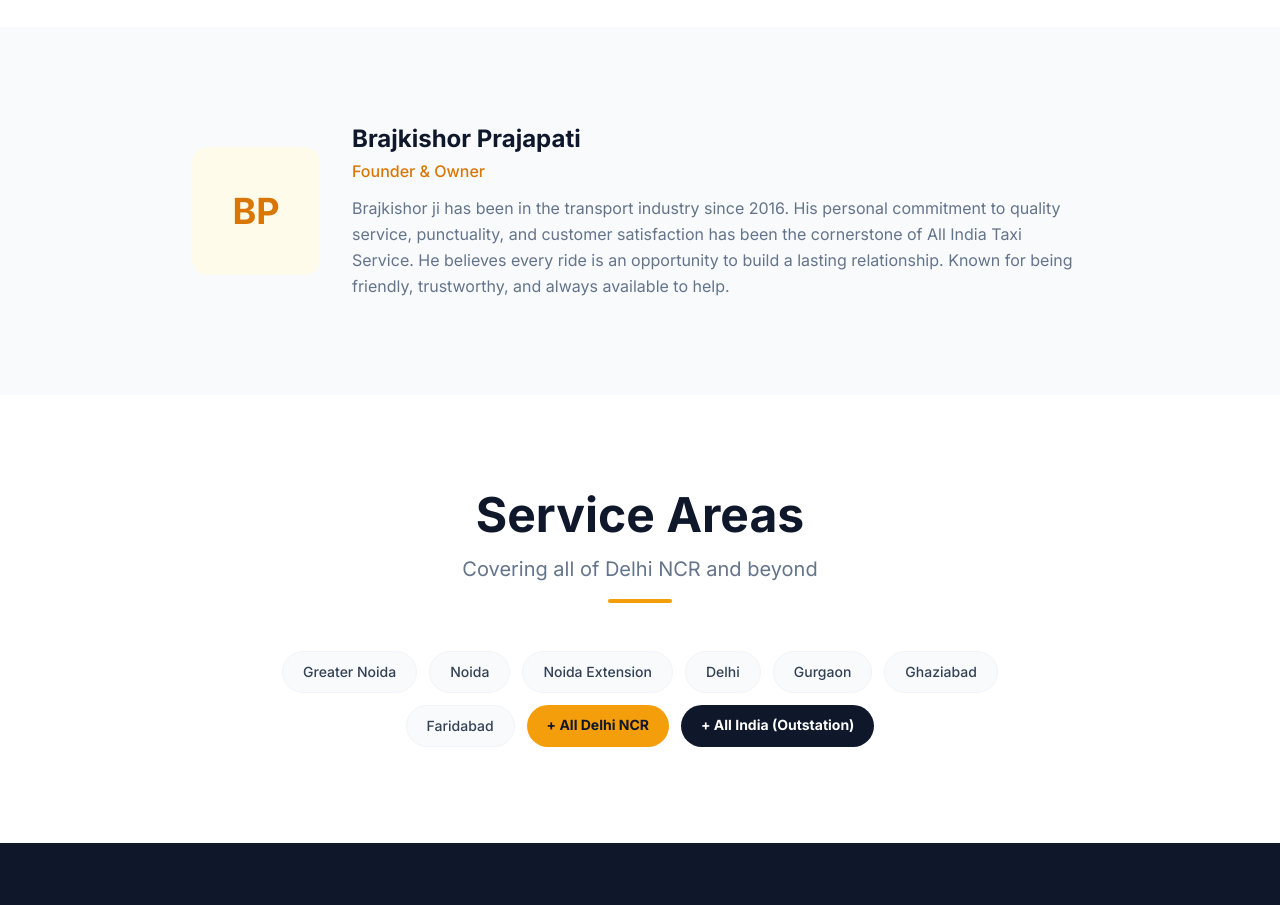
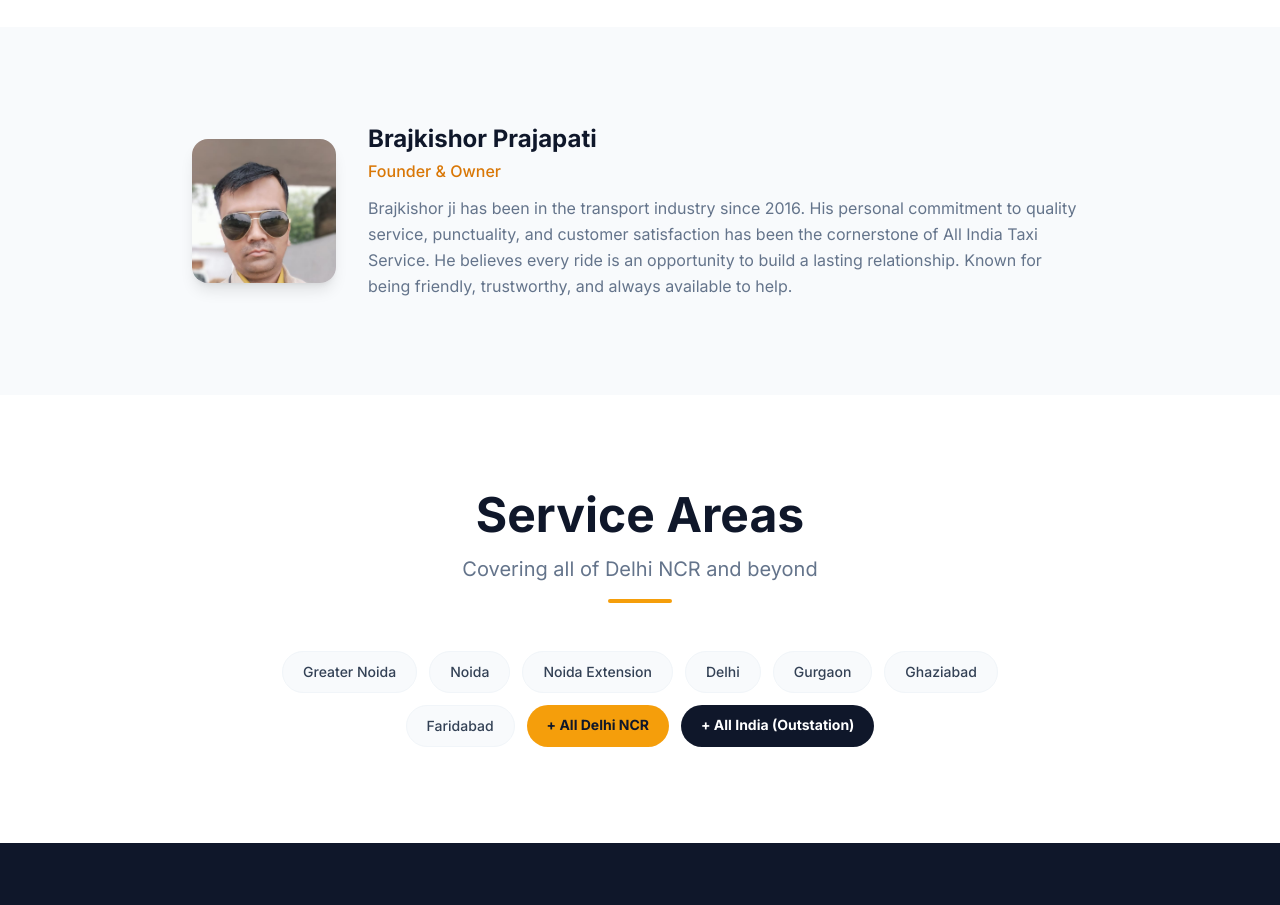
Before and after one commit to dorrisbetty/AIT-final-from-bp6, a React (Vite) app: page /about in a window 1280 px wide. Shown: the part 1860-2765 px from the top of the page. Built offline with nearby package versions, Linux system fonts and the light colour scheme.

Commit message:
Updated About.tsx

```diff
--- a/src/pages/About.tsx
+++ b/src/pages/About.tsx
@@ -134,9 +134,11 @@ function OwnerSection({ lang }: { lang: 'en' | 'hi' }) {
     <section className="section-padding bg-dark-50">
       <div className="container-custom max-w-4xl">
         <div ref={ref} className={`flex flex-col sm:flex-row items-center gap-8 transition-all duration-700 ${isVisible ? 'opacity-100 translate-y-0' : 'opacity-0 translate-y-8'}`}>
-          <div className="w-32 h-32 rounded-2xl bg-brand-50 flex items-center justify-center text-brand-600 text-4xl font-bold flex-shrink-0">
-            BP
-          </div>
+          <img
+            src="/images/WhatsApp_Image_2026-01-17_at_13.08.38.jpeg"
+            alt="Brajkishor Prajapati - Founder"
+            className="w-36 h-36 rounded-2xl object-cover object-top flex-shrink-0 shadow-lg"
+          />
           <div>
             <h3 className="text-2xl font-bold text-dark-900 mb-1">{lang === 'hi' ? BUSINESS.ownerHi : BUSINESS.owner}</h3>
             <p className="text-brand-600 font-medium mb-3">{lang === 'hi' ? 'संस्थापक और मालिक' : 'Founder & Owner'}</p>
```
